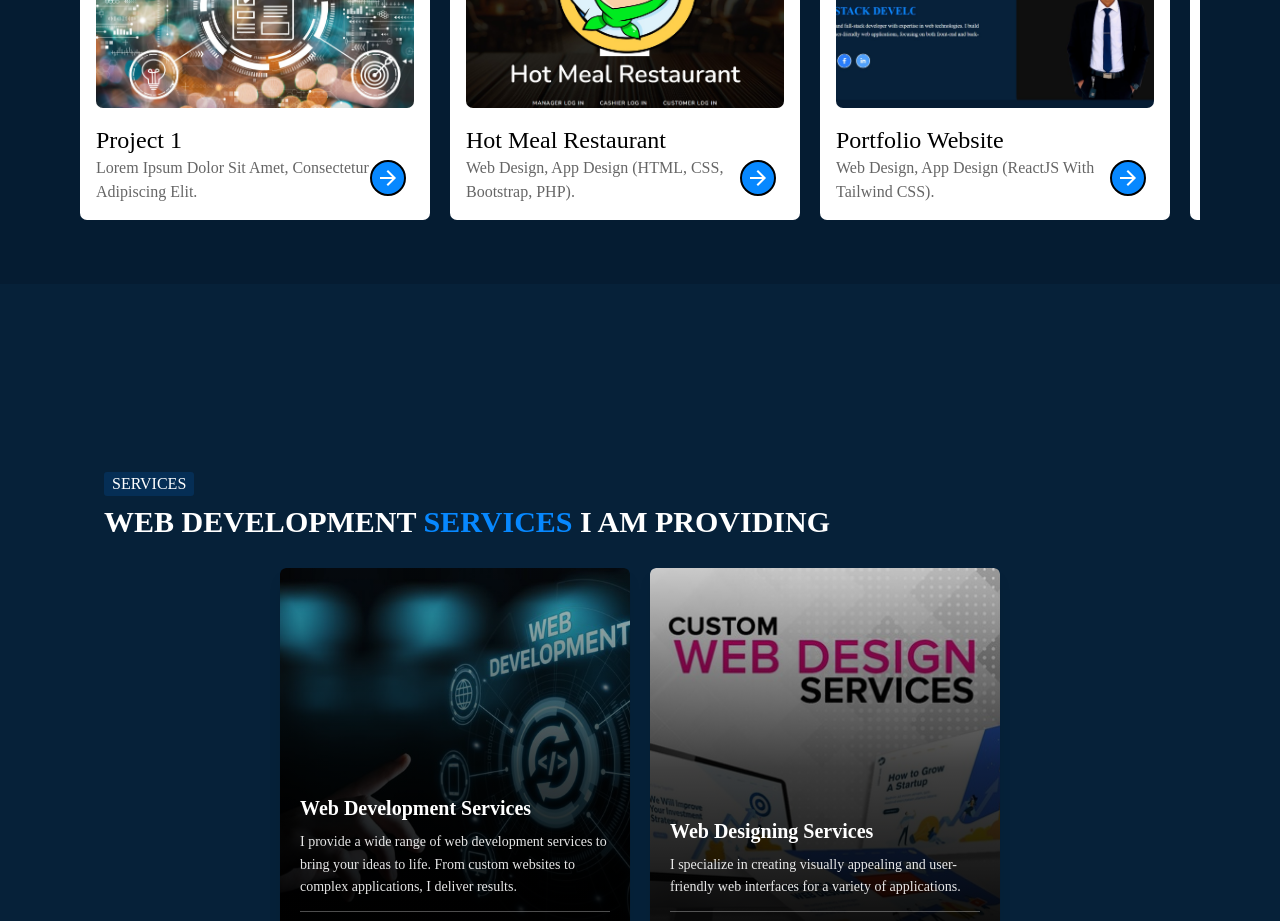
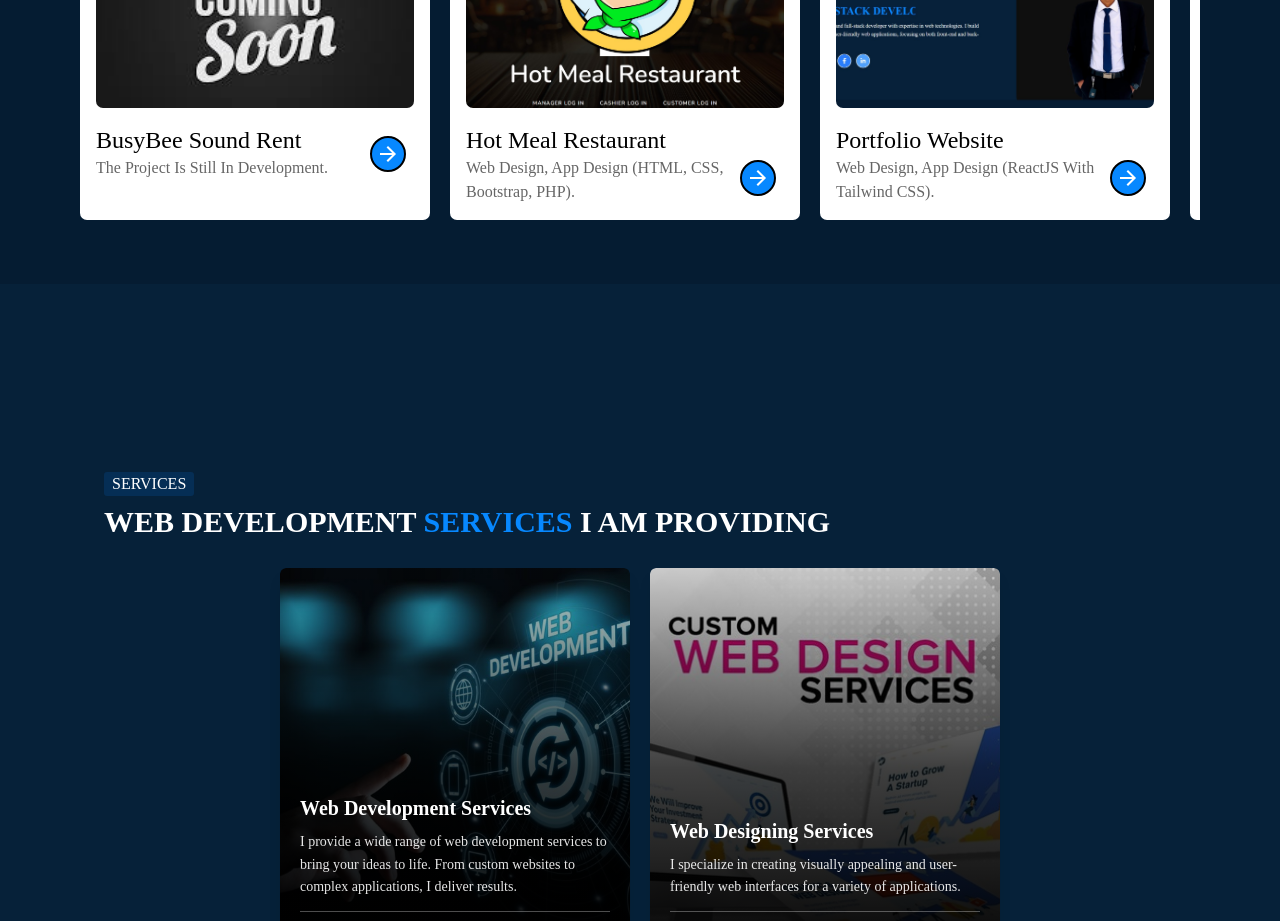
Before and after one commit to nuwanthaDilshan/Portfolio-Website, a React (Vite) app: page / in a window 1280 px wide. Shown: the part 2100-3021 px from the top of the page. Built offline with nearby package versions, Linux system fonts and the light colour scheme.

Commit message:
✅ small changes

```diff
--- a/src/pages/projects.jsx
+++ b/src/pages/projects.jsx
@@ -29,8 +29,8 @@ export default function ProjectsPage() {
 
   const details = [
     {
-      title: "Project 1",
-      description: "Lorem ipsum dolor sit amet, consectetur adipiscing elit.",
+      title: "BusyBee Sound Rent",
+      description: "The project is still in development.",
       link: "#",
     },
     {
```
Also changed, not shown: public/project1.jpg.
